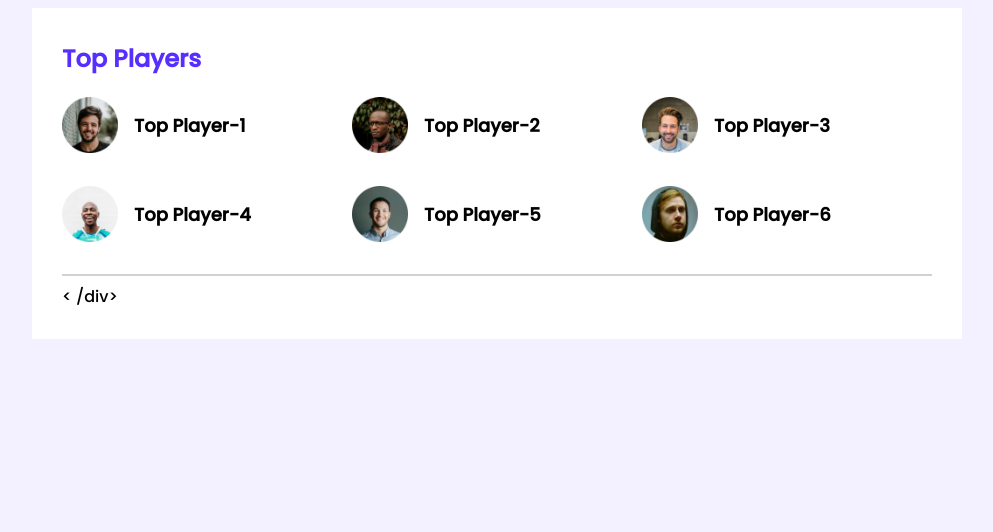
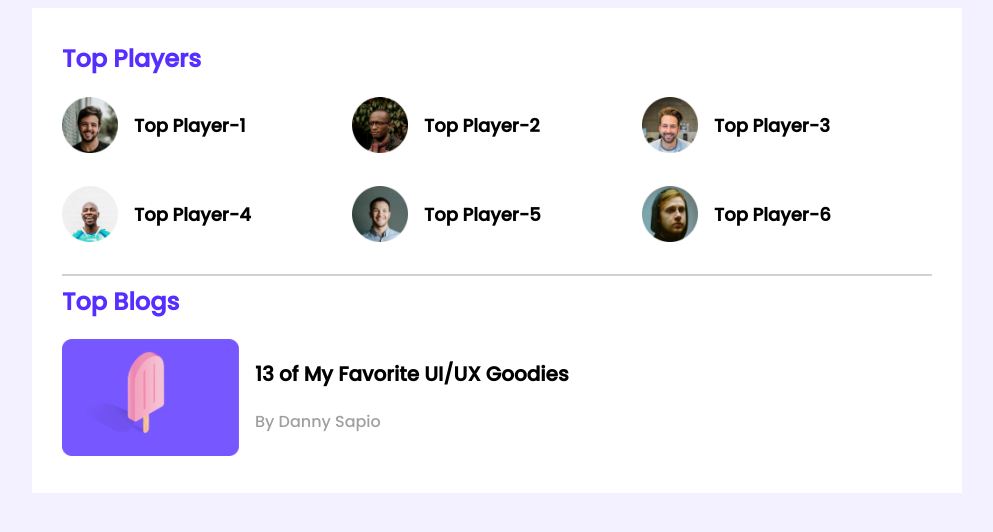
Before and after one commit to Hayat6488/Leader-Board-CSS3, a plain HTML site: page index.html in a window 1280 px wide. Shown: the whole page, without its empty margins (143-1136 px from the left). Drawn offline with Linux system fonts and the light colour scheme.

Commit message:
author css added

```diff
--- a/index.html
+++ b/index.html
@@ -51,8 +51,21 @@
             </div>
             <hr>
 
-            <div class="top_blogs"><
-                /div>
+            <div class="top_blogs">
+                <h2 class="section-title">Top Blogs</h2>
+                <div class="blogs">
+                    <article class="blog">
+                        <div class="thumbnail">
+                            <img src="images/blogs/blog-1.png" alt="">
+                        </div>
+                        <div class="blog-info">
+                            <h3 class="blog-title">13 of My Favorite UI/UX Goodies</h3>
+                            <p class="author">By <a href="">Danny Sapio</a></p>
+                        </div>
+                    </article>
+                </div>
+
+            </div>
         </section>
     </main>
 </body>
--- a/styles/style.css
+++ b/styles/style.css
@@ -21,12 +21,13 @@ main {
     padding: 30px;
 }
 
-hr{
+hr {
     border: 1px solid #D1D1D1;
 }
+
 /* top players style */
 
-.top_players{
+.top_players {
     margin-bottom: 30px;
 }
 
@@ -56,3 +57,35 @@ hr{
     margin: 16px;
     font-size: 18px;
 }
+
+/* --------------------
+top blog styles
+-----------------------*/
+.blog .thumbnail img {
+    width: 177px;
+    height: 117px;
+}
+
+.blog {
+    display: flex;
+}
+
+.blog-info {
+    margin-left: 16px;
+}
+
+.blog-title {
+    font-size: 20px;
+
+}
+
+.author {
+    font-size: 16px;
+    color: #9F9F9F;
+}
+
+.author a {
+    text-decoration: none;
+    font-size: 16px;
+    color: #9F9F9F;
+}
```
